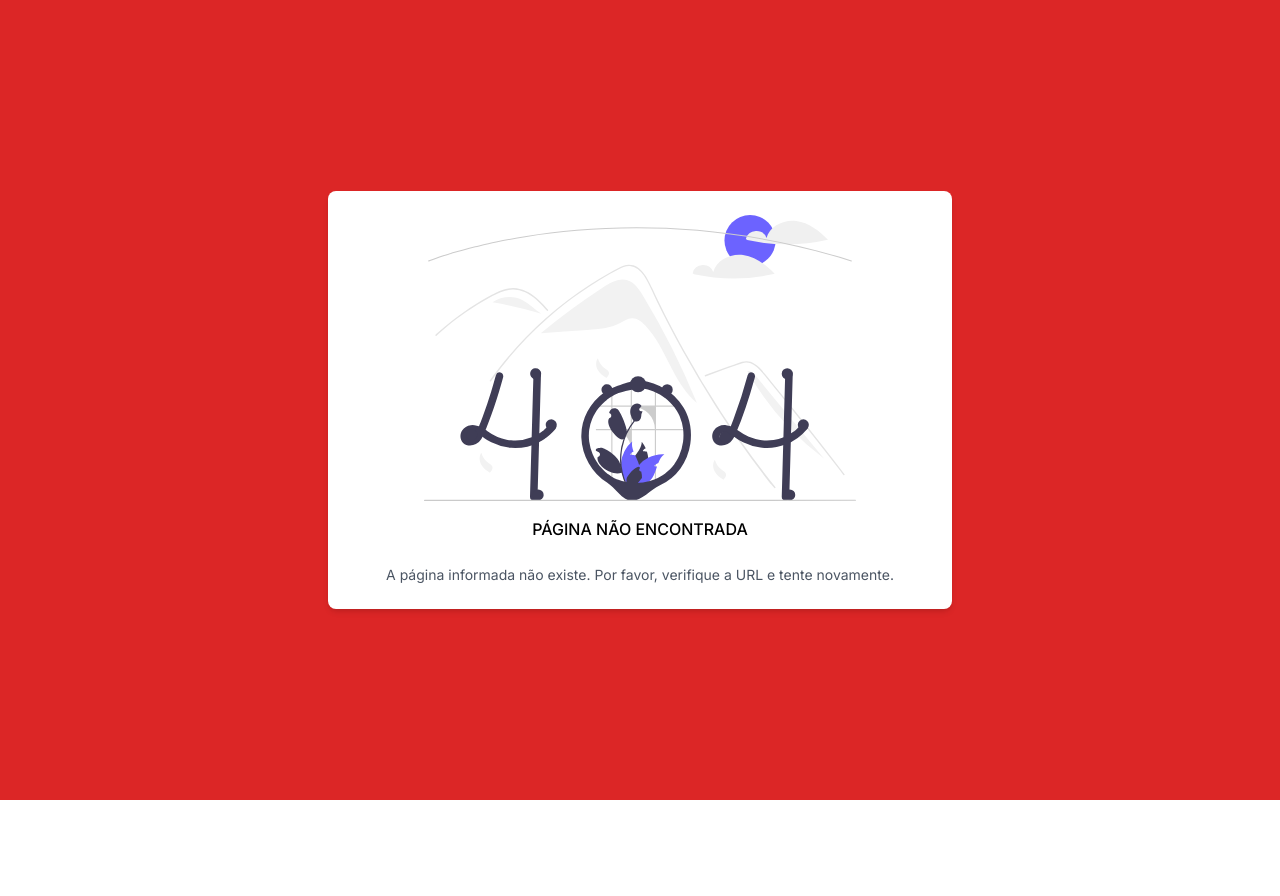
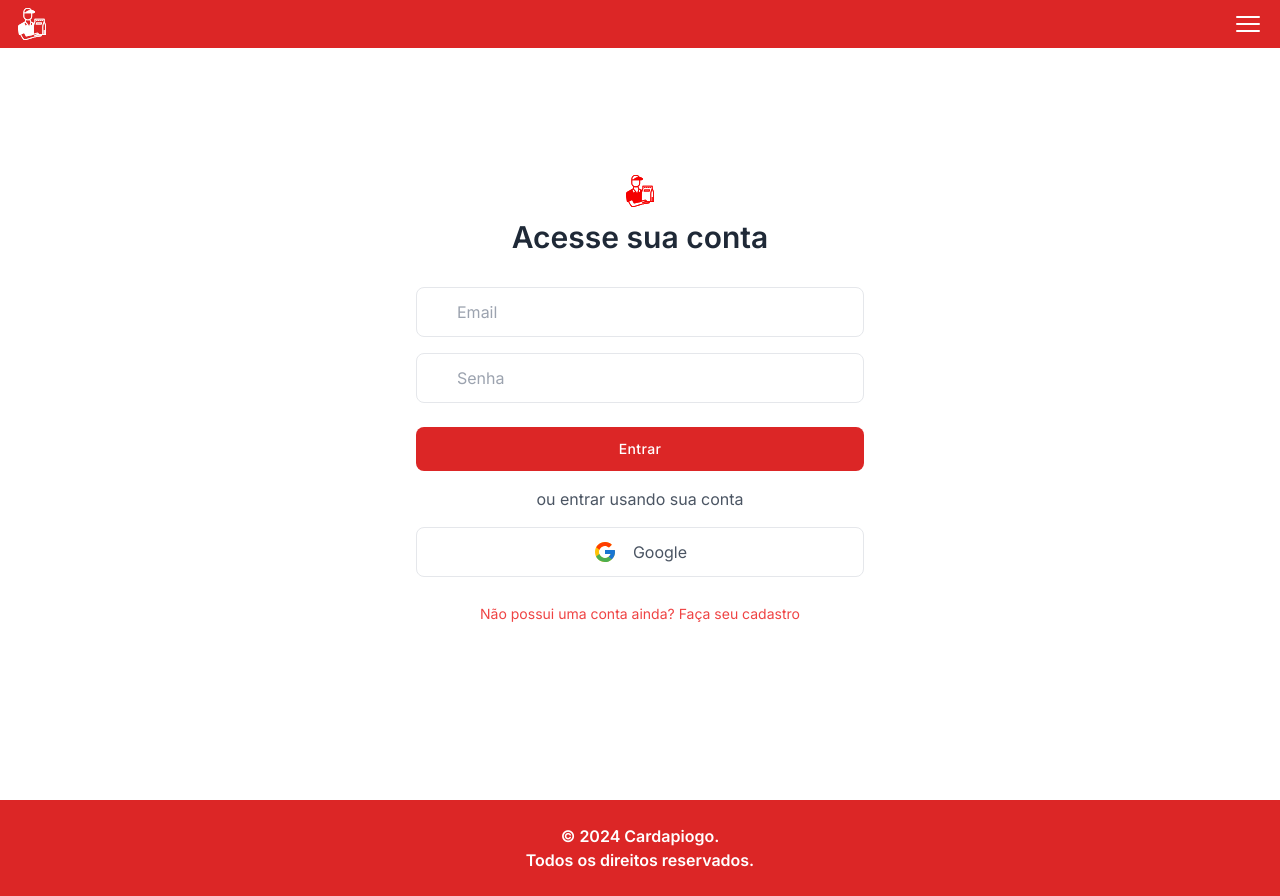
Before and after one commit to oprimogus/Cardapiogo-web, a Next.js app: page /sign-in in a window 1280 px wide. Before the commit this address had no page. Before the commit the page ends 800 px from the top, so only its background shows below. Built offline with nearby package versions, Linux system fonts and the light colour scheme.

Commit message:
feat: sign-in page

```diff
--- /dev/null
+++ b/src/app/components/forms/sign-in.tsx
@@ -0,0 +1,38 @@
+export function SignIn() {
+    return (
+        <section className="bg-white">
+            <div className="container flex items-center justify-center min-h-screen px-6 mx-auto">
+                <form className="w-full max-w-md flex flex-col">
+                    <img className="w-auto h-24 sm:h-8" src="./cardapiogo/cardapiogo-red.svg" alt="" />
+                    <h1 className="mt-3 text-2xl font-semibold text-gray-800 text-center sm:text-3xl">Acesse sua conta</h1>
+                    <div className="flex items-center mt-8">
+                        <input type="email" className="block w-full px-10 py-3 text-gray-700 bg-white border rounded-lg focus:border-red-400 focus:ring-red-300 focus:outline-none focus:ring focus:ring-opacity-40" placeholder="Email" />
+                    </div>
+                    <div className="flex items-center mt-4">
+                        <input type="password" className="block w-full px-10 py-3 text-gray-700 bg-white border rounded-lg focus:border-red-400 focus:ring-red-300 focus:outline-none focus:ring focus:ring-opacity-40" placeholder="Senha" />
+                    </div>
+                    <div className="mt-6">
+                        <button className="w-full px-6 py-3 text-sm font-medium tracking-wide text-white capitalize transition-colors duration-300 transform bg-red-600 rounded-lg">
+                            Entrar
+                        </button>
+                        <p className="mt-4 text-center text-gray-600">ou entrar usando sua conta</p>
+                        <a href="/sign-in/google" className="flex items-center justify-center px-6 py-3 mt-4 text-gray-600 transition-colors duration-300 transform border rounded-lg hover:bg-gray-50">
+                            <svg className="w-6 h-6 mx-2" viewBox="0 0 40 40">
+                                <path d="M36.3425 16.7358H35V16.6667H20V23.3333H29.4192C28.045 27.2142 24.3525 30 20 30C14.4775 30 10 25.5225 10 20C10 14.4775 14.4775 9.99999 20 9.99999C22.5492 9.99999 24.8683 10.9617 26.6342 12.5325L31.3483 7.81833C28.3717 5.04416 24.39 3.33333 20 3.33333C10.7958 3.33333 3.33335 10.7958 3.33335 20C3.33335 29.2042 10.7958 36.6667 20 36.6667C29.2042 36.6667 36.6667 29.2042 36.6667 20C36.6667 18.8825 36.5517 17.7917 36.3425 16.7358Z" fill="#FFC107" />
+                                <path d="M5.25497 12.2425L10.7308 16.2583C12.2125 12.59 15.8008 9.99999 20 9.99999C22.5491 9.99999 24.8683 10.9617 26.6341 12.5325L31.3483 7.81833C28.3716 5.04416 24.39 3.33333 20 3.33333C13.5983 3.33333 8.04663 6.94749 5.25497 12.2425Z" fill="#FF3D00" />
+                                <path d="M20 36.6667C24.305 36.6667 28.2167 35.0192 31.1742 32.34L26.0159 27.975C24.3425 29.2425 22.2625 30 20 30C15.665 30 11.9842 27.2359 10.5975 23.3784L5.16254 27.5659C7.92087 32.9634 13.5225 36.6667 20 36.6667Z" fill="#4CAF50" />
+                                <path d="M36.3425 16.7358H35V16.6667H20V23.3333H29.4192C28.7592 25.1975 27.56 26.805 26.0133 27.9758C26.0142 27.975 26.015 27.975 26.0158 27.9742L31.1742 32.3392C30.8092 32.6708 36.6667 28.3333 36.6667 20C36.6667 18.8825 36.5517 17.7917 36.3425 16.7358Z" fill="#1976D2" />
+                            </svg>
+                            <span className="mx-2">Google</span>
+                        </a>
+                        <div className="mt-6 text-center ">
+                            <a href="/sign-up" className="text-sm text-red-500 hover:underline">
+                                Não possui uma conta ainda? Faça seu cadastro
+                            </a>
+                        </div>
+                    </div>
+                </form>
+            </div>
+        </section>
+    );
+}
--- /dev/null
+++ b/src/app/sign-in/page.tsx
@@ -0,0 +1,13 @@
+import { FooterHome } from '@/components/footer/footerHome';
+import { SignIn } from '@/components/forms/sign-in';
+import { HeaderHome } from '@/components/header/headerHome';
+
+export default function SignInPage () {
+  return (
+    <main>
+        <HeaderHome/>
+        <SignIn/>
+        <FooterHome/>
+    </main>
+  );
+}
```
